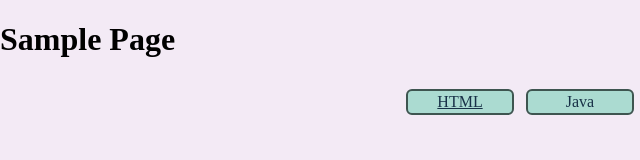
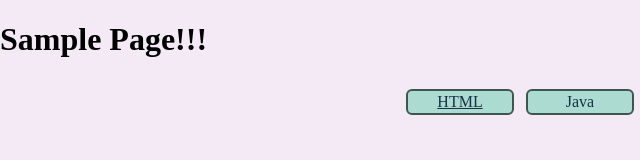
Before and after one commit to closer0502/closer0502.github.io, a plain HTML site: page index.html in a window 1280 px wide. Shown: the full height of the page, 0-640 px from the left. Drawn offline with Linux system fonts and the light colour scheme.

Commit message:
Update index.html

```diff
--- a/index.html
+++ b/index.html
@@ -12,7 +12,7 @@
  </head>
 
  <body>
-  <h1 id="title">Sample Page</h1>
+  <h1 id="title">Sample Page!!!</h1>
   <div class="header">
     <div class="content_area">
       <a class="tab" target="frame1" href="hello.html">HTML</a>
```
